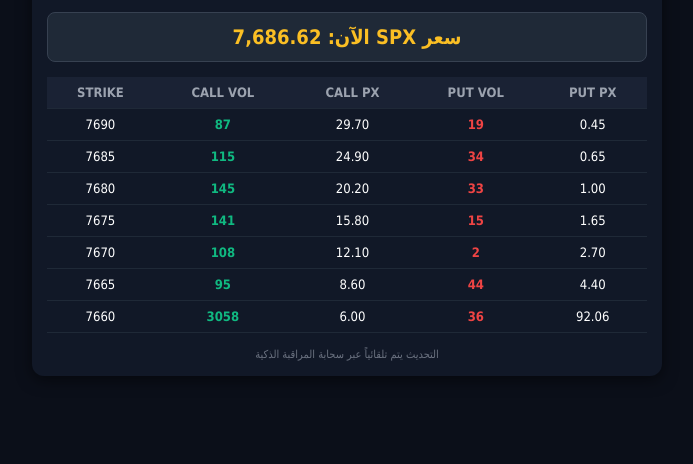
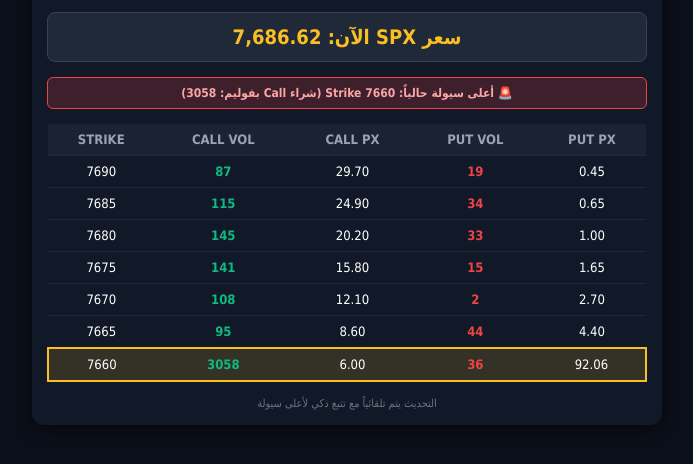
Before and after one commit to trky53352-cloud/spx-proxy, a website: page index.html in a window 1280 px wide. Shown: the part 64-528 px from the top of the page, without its empty margins (293-986 px from the left). Drawn offline with Linux system fonts and the light colour scheme.

Commit message:
Update index.html

```diff
--- a/index.html
+++ b/index.html
@@ -36,6 +36,16 @@
             margin-bottom: 15px;
             border: 1px solid #374151;
         }
+        .alert-banner {
+            background: rgba(239, 68, 68, 0.2);
+            border: 1px solid #ef4444;
+            color: #fca5a5;
+            padding: 8px;
+            border-radius: 6px;
+            font-size: 12px;
+            margin-bottom: 15px;
+            font-weight: bold;
+        }
         table {
             width: 100%;
             border-collapse: collapse;
@@ -52,6 +62,17 @@
         }
         .call-vol { color: #10b981; font-weight: bold; }
         .put-vol { color: #ef4444; font-weight: bold; }
+
+        /* تنسيق خاص للصف الذي يحمل أعلى فوليم */
+        .highlight-row {
+            background-color: rgba(251, 191, 36, 0.15) !important;
+            border: 2px solid #fbbf24;
+        }
+        .highlight-row td {
+            border-top: 1px solid #fbbf24;
+            border-bottom: 1px solid #fbbf24;
+        }
+
         .footer-note {
             margin-top: 15px;
             font-size: 11px;
@@ -68,6 +89,10 @@
             سعر SPX الآن: <span id="spx-price">7,686.62</span>
         </div>
 
+        <div class="alert-banner" id="alert-box">
+            🔥 أعلى تركيز سيولة (فوليم): جاري التحليل...
+        </div>
+
         <table>
             <thead>
                 <tr>
@@ -79,49 +104,49 @@
                 </tr>
             </thead>
             <tbody id="market-table-body">
-                <tr>
+                <tr data-strike="7690">
                     <td>0.45</td>
                     <td class="put-vol">19</td>
                     <td>29.70</td>
                     <td class="call-vol">87</td>
                     <td>7690</td>
                 </tr>
-                <tr>
+                <tr data-strike="7685">
                     <td>0.65</td>
                     <td class="put-vol">34</td>
                     <td>24.90</td>
                     <td class="call-vol">115</td>
                     <td>7685</td>
                 </tr>
-                <tr>
+                <tr data-strike="7680">
                     <td>1.00</td>
                     <td class="put-vol">33</td>
                     <td>20.20</td>
                     <td class="call-vol">145</td>
                     <td>7680</td>
                 </tr>
-                <tr>
+                <tr data-strike="7675">
                     <td>1.65</td>
                     <td class="put-vol">15</td>
                     <td>15.80</td>
                     <td class="call-vol">141</td>
                     <td>7675</td>
                 </tr>
-                <tr>
+                <tr data-strike="7670">
                     <td>2.70</td>
                     <td class="put-vol">2</td>
                     <td>12.10</td>
                     <td class="call-vol">108</td>
                     <td>7670</td>
                 </tr>
-                <tr>
+                <tr data-strike="7665">
                     <td>4.40</td>
                     <td class="put-vol">44</td>
                     <td>8.60</td>
                     <td class="call-vol">95</td>
                     <td>7665</td>
                 </tr>
-                <tr>
+                <tr data-strike="7660">
                     <td>92.06</td>
                     <td class="put-vol">36</td>
                     <td>6.00</td>
@@ -132,26 +157,62 @@
         </table>
 
         <div class="footer-note">
-            التحديث يتم تلقائياً عبر سحابة المراقبة الذكية
+            التحديث يتم تلقائياً مع تتبع ذكي لأعلى سيولة
         </div>
     </div>
 
     <script>
-        // دالة التحديث التلقائي للبيانات اللحظية
+        function highlightHighestVolume() {
+            const rows = document.querySelectorAll('#market-table-body tr');
+            let maxVol = 0;
+            let maxRow = null;
+            let maxDetails = "";
+
+            rows.call = rows.forEach; // safe iteration
+            rows.forEach(row => {
+                row.classList.remove('highlight-row');
+                const callVolCell = row.querySelector('.call-vol');
+                const putVolCell = row.querySelector('.put-vol');
+                const strikeCell = row.querySelector('td:last-child');
+
+                const callVol = parseInt(callVolCell.innerText) || 0;
+                const putVol = parseInt(putVolCell.innerText) || 0;
+                const strike = strikeCell.innerText;
+
+                // مقارنة لايجاد الأعلى سواء في الـ Call أو الـ Put
+                if (callVol > maxVol) {
+                    maxVol = callVol;
+                    maxRow = row;
+                    maxDetails = `Strike ${strike} (شراء Call بفوليم: ${maxVol})`;
+                }
+                if (putVol > maxVol) {
+                    maxVol = putVol;
+                    maxRow = row;
+                    maxDetails = `Strike ${strike} (بيع Put بفوليم: ${maxVol})`;
+                }
+            });
+
+            if (maxRow) {
+                maxRow.classList.add('highlight-row');
+                document.getElementById('alert-box').innerHTML = `🚨 أعلى سيولة حالياً: ${maxDetails}`;
+            }
+        }
+
+        // تشغيل فحص أعلى فوليم عند تحميل الصفحة وتحديثه دورياً
+        highlightHighestVolume();
+
         function updateDashboard() {
             fetch('/api/spx-data')
                 .then(response => response.json())
                 .then(data => {
-                    console.log("تم استلام البيانات الحية بنجاح:", data);
-                    // إذا أردت تحديث السعر تلقائياً من الـ API مستقبلاً:
-                    // if(data.price) { document.getElementById('spx-price').innerText = data.price; }
+                    console.log("تم تحديث البيانات الحية بنجاح:", data);
+                    highlightHighestVolume();
                 })
                 .catch(error => {
                     console.log("جارٍ مزامنة بيانات السوق...", error);
                 });
         }
 
-        // يقوم بتحديث الصفحة وسحب البيانات كل 10 ثوانٍ تلقائياً في الخلفية
         setInterval(updateDashboard, 10000);
     </script>
 </body>
```
